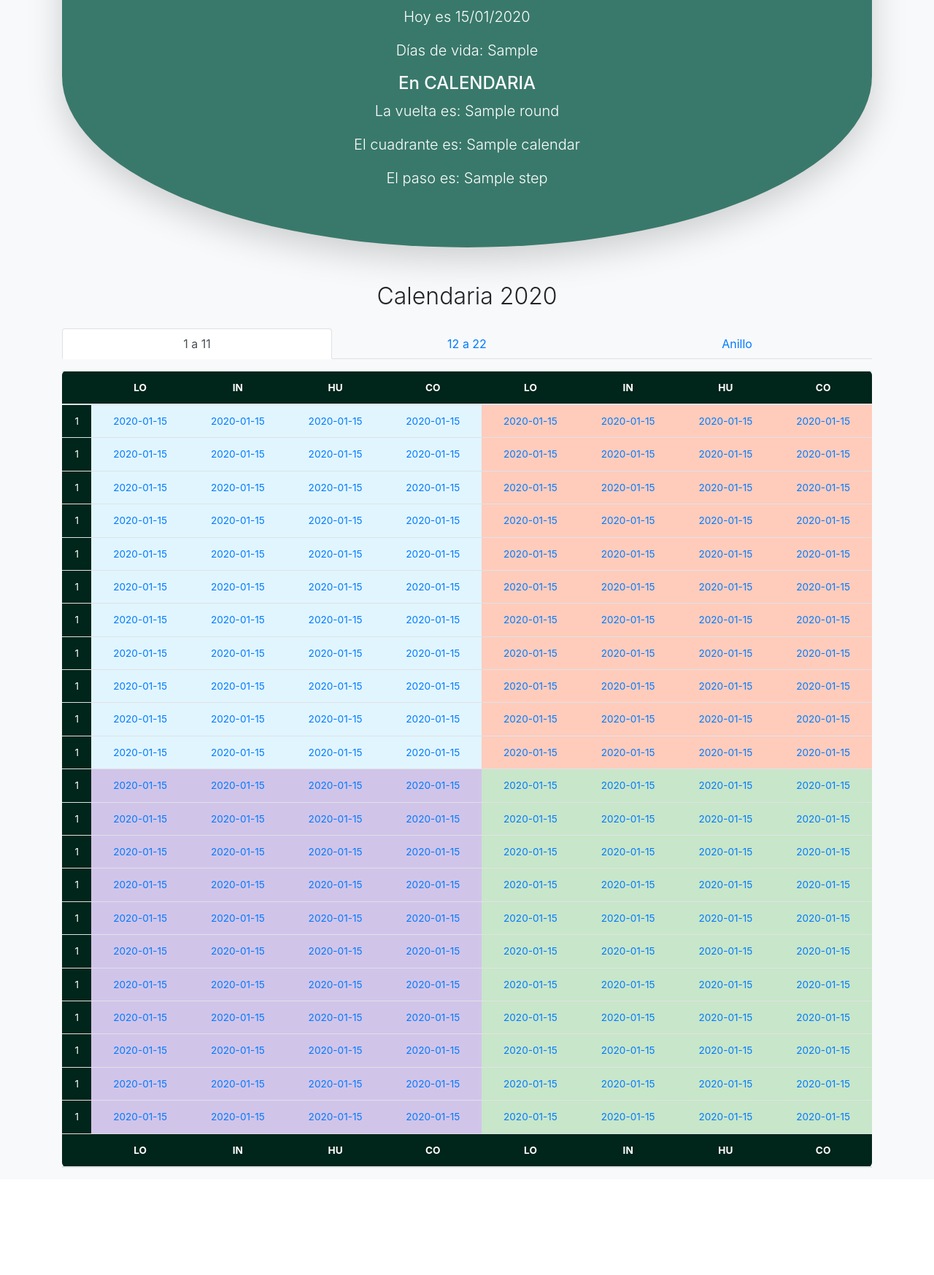
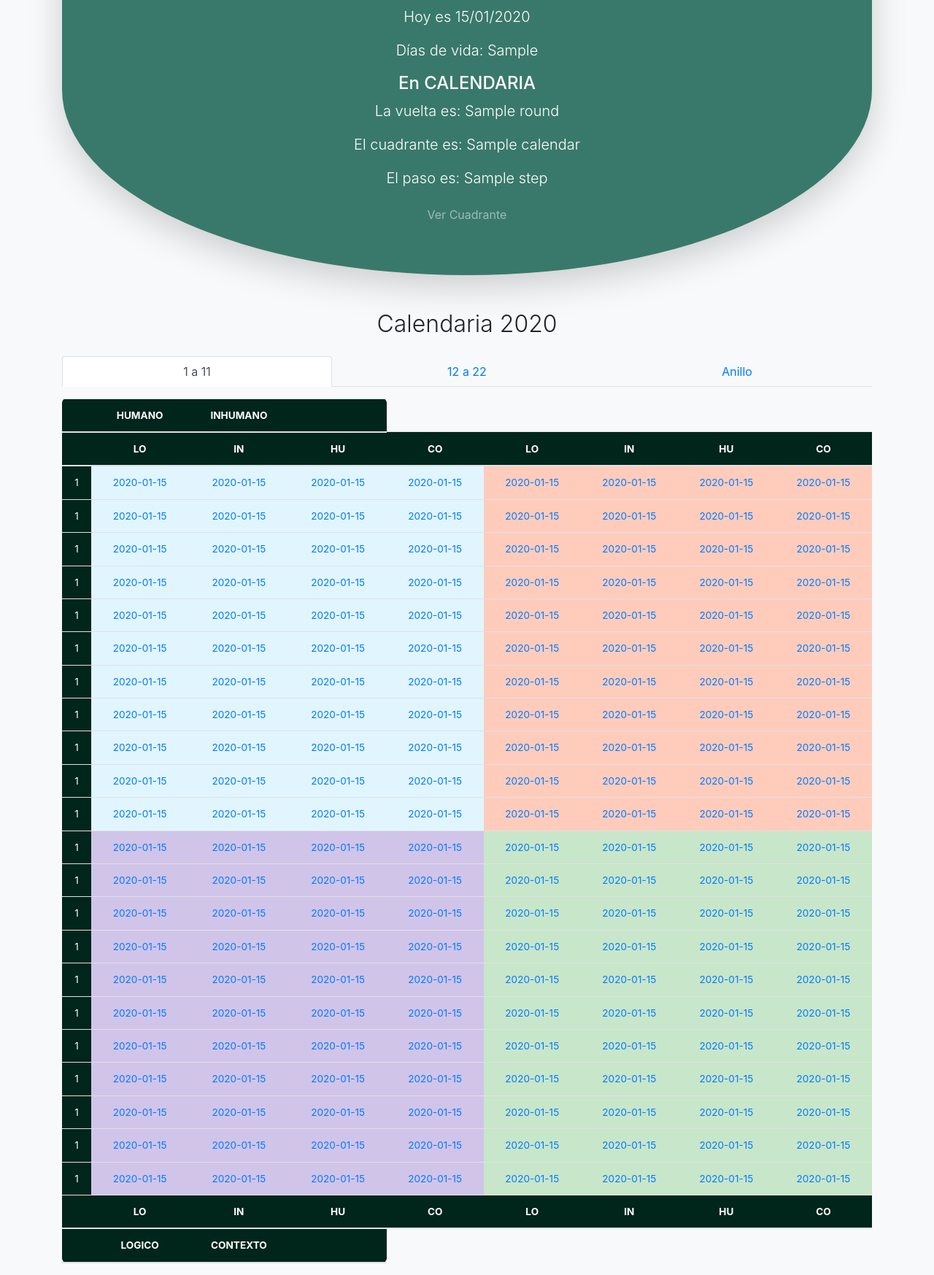
Before and after one commit to calendaria/calendaria, a Flask app: template app/templates/es/calendar.html in a window 1280 px wide. Shown: the part 200-1947 px from the top of the page at 73% size. Before the commit the page ends 1800 px from the top, so only its background shows below. Run offline with Flask 2, Linux system fonts and the light colour scheme; the template is opened without the code that fills it: most values are stand-ins (such as "Sample title", 1, 10 or a date in 2020); some libraries are stand-ins or nearby versions.

Commit message:
Added link to quadrant on date_details (only showing todas date for now), capitalized weekdays on date_details, added Quadrant names on calendaria table

```diff
--- a/app/templates/es/_cal.html
+++ b/app/templates/es/_cal.html
@@ -3,6 +3,14 @@
 	<thead class="text-center" id="quadrant-header">
 		<tr>
 	        <th style="border-radius: 6px 0 0 0;"></th>
+	        <th>HUMANO</th>
+	        <th>INHUMANO</th>
+	        <th style="border-radius: 0 6px 0 0;"></th>
+		</tr>
+	</thead>
+	<thead class="text-center" id="quadrant-header">
+		<tr>
+	        <th style="border-radius: 0 0 0 0;"></th>
 	        <th>LO</th>
 	        <th>IN</th>
 	        <th>HU</th>
@@ -10,7 +18,7 @@
 	        <th>LO</th>
 	        <th>IN</th>
 	        <th>HU</th>
-		        <th style="border-radius: 0 6px 0 0;">CO</th>
+	        <th style="border-radius: 0 0 0 0;">CO</th>
 		</tr>
 	</thead>
 	<tbody>
@@ -56,7 +64,7 @@
     </tbody>
     <thead class="text-center" id="quadrant-header">
 		<tr>
-		        <th style="border-radius: 0 0 0 6px;"></th>
+	        <th style="border-radius: 0 0 0 0;"></th>
 	        <th>LO</th>
 	        <th>IN</th>
 	        <th>HU</th>
@@ -64,7 +72,15 @@
 	        <th>LO</th>
 	        <th>IN</th>
 	        <th>HU</th>
-		        <th style="border-radius: 0 0 6px 0;">CO</th>
+	        <th style="border-radius: 0 0 0 0;">CO</th>
+		</tr>
+	</thead>
+	<thead class="text-center" id="quadrant-header">
+		<tr>
+	        <th style="border-radius: 0 0 0 6px;"></th>
+	        <th>LOGICO</th>
+	        <th>CONTEXTO</th>
+	        <th style="border-radius: 0 0 6px 0;"></th>
 		</tr>
 	</thead>
 </table>
--- a/app/templates/es/calendar.html
+++ b/app/templates/es/calendar.html
@@ -10,6 +10,7 @@
 			<p class="lead mt-0">La vuelta es: {{ calendar['round'] }}</p>
 			<p class="lead mt-0">El cuadrante es: {{ calendar['quad_name_es'] }}</p>
 			<p class="lead mt-0">El paso es: {{ calendar['step'] }}</p>
+			<a class="btn btn-link text-center" id="register-link" href="{{url_for('quadrant')}}">Ver Cuadrante</a>
 		</div>
 	</div>
 	<h2 class="text-center mb-4" style="font-weight: 300; line-height: 1.2">Calendaria {{calendar['year']}}</h2>
--- a/app/util/date_utils.py
+++ b/app/util/date_utils.py
@@ -350,7 +350,7 @@ def date_vals(indate, deriv_date=None):
 	date_vals['round_day'] = round_day_nbr(indate)
 	date_vals['day_nbr'] = daynbr(indate)
 	date_vals['week_nbr'] = weeknbr(indate)
-	date_vals['weekday'] = weekday_str(indate)
+	date_vals['weekday'] = weekday_str(indate).capitalize()
 	date_vals['freq_neg'] = freq_neg(indate)
 	date_vals['gap_date'] = gap_date(indate)
 	date_vals['gap'] = gap(indate)
```
Lines whose indentation alone changed are shown as unchanged.
